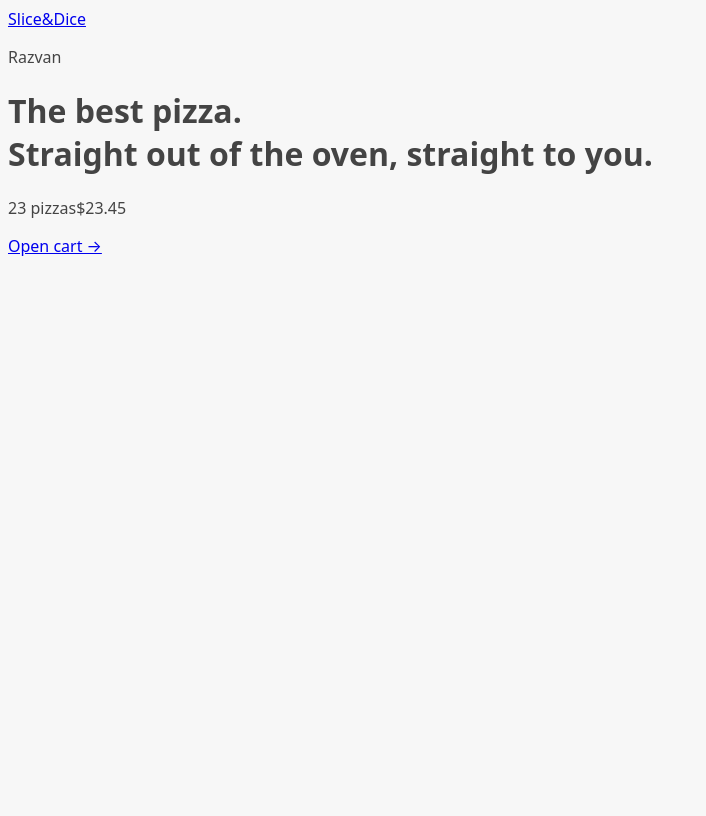
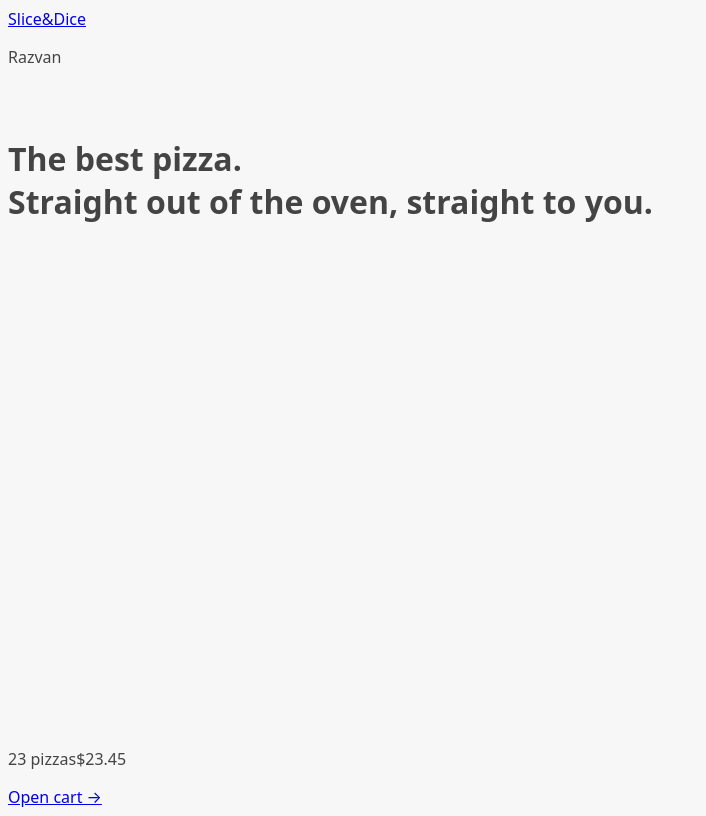
Before and after one commit to RazvanConstantin1/slice-n-dice, a React (Vite) app: page / in a window 1280 px wide. Shown: the whole page, without its empty margins (0-706 px from the left). Built offline with nearby package versions, Linux system fonts and the light colour scheme.

Commit message:
used the useNavigation hook to get the navigation status and inplemented isLoading to display Loading indicator according to the navigation status

```diff
--- a/src/features/menu/Menu.jsx
+++ b/src/features/menu/Menu.jsx
@@ -15,8 +15,7 @@ function Menu() {
 }
 
 export async function loader() {
-  const menu = await getMenu();
-
+  const menu = getMenu();
   return menu;
 }
 
--- a/src/ui/AppLayout.jsx
+++ b/src/ui/AppLayout.jsx
@@ -1,10 +1,16 @@
-import { Outlet } from "react-router-dom";
+import { Outlet, useNavigation } from "react-router-dom";
 import Header from "./Header.jsx";
 import CartOverview from "../features/cart/CartOverview.jsx";
+import Spinner from "./Spinner.jsx";
 
 function AppLayout() {
+  const navigation = useNavigation();
+  const isLoading = navigation.state === "loading";
+
   return (
-    <div>
+    <div className="layout">
+      {isLoading && <Spinner />}
+
       <Header />
 
       <main>
--- /dev/null
+++ b/src/ui/Spinner.jsx
@@ -0,0 +1,5 @@
+function Spinner() {
+  return <div className="loader"></div>;
+}
+
+export default Spinner;
```
